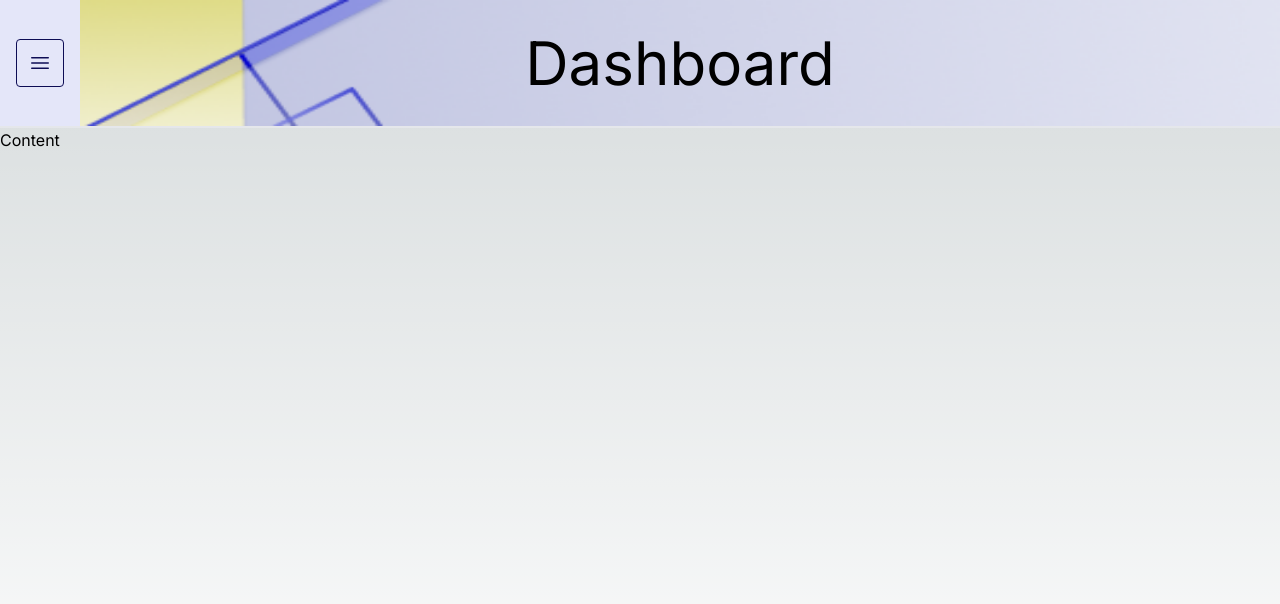
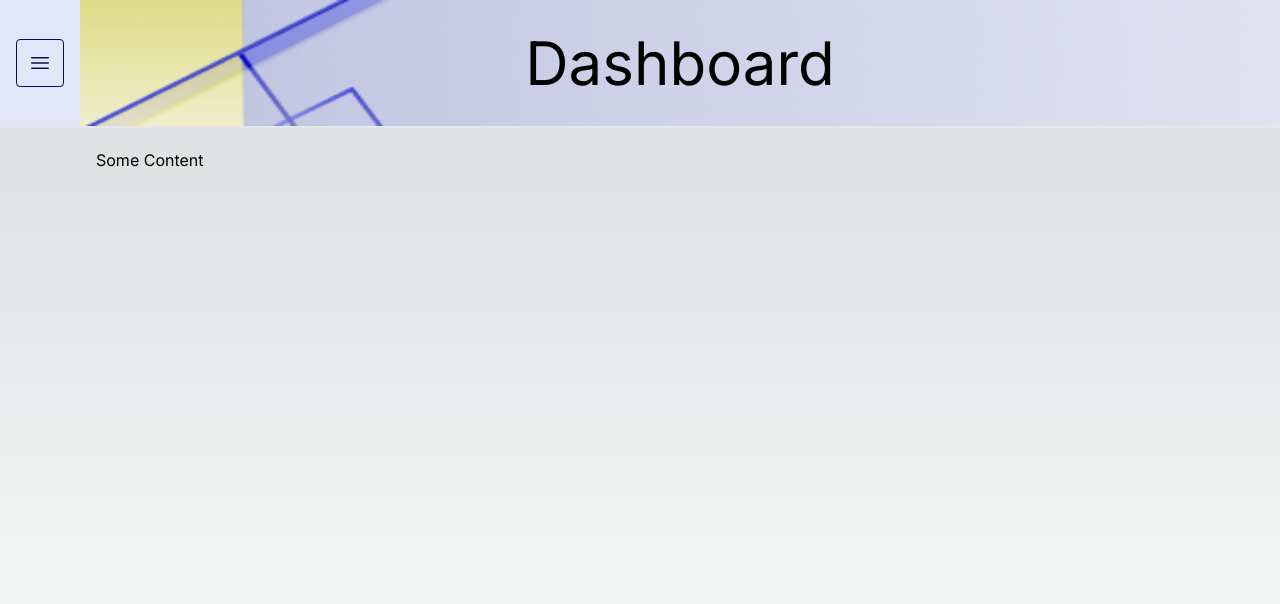
Before and after one commit to mlsloynaz/time-management-next, a Next.js app: page /dashboard in a window 1280 px wide. Shown: the top 604 px of the page. Built offline with nearby package versions, Linux system fonts and the light colour scheme.

Commit message:
Stile all content pages

```diff
--- a/app/(withMenu)/dashboard/page.tsx
+++ b/app/(withMenu)/dashboard/page.tsx
@@ -1,11 +1,11 @@
-import { PageTitle } from "@/ui/common/pageTitle";
+import ContentPage from "@/ui/common/contentPage";
 
 export default function Dashboard() {
+
     return (
-
-        <div className="flex flex-col"><PageTitle title="Dashboard" />
-            <div className="flex-1"> Content </div>
-        </div>
+        <ContentPage title="Dashboard">
+           Some Content
+        </ContentPage>
     )
 
 }
--- a/app/(withMenu)/reports/page.tsx
+++ b/app/(withMenu)/reports/page.tsx
@@ -1,8 +1,10 @@
+import ContentPage from "@/ui/common/contentPage";
 
-export default function Reports(){
+export default function Reports() {
+
     return (
-        <div className="flex flex-col"><PageTitle title="Reports" />
-            <div className="flex-1"> Content </div>
-        </div>
+        <ContentPage title="Reports">
+            Some Content
+        </ContentPage>
     )
 }
--- a/app/(withMenu)/settings/events/page.tsx
+++ b/app/(withMenu)/settings/events/page.tsx
@@ -1,6 +1,10 @@
+import ContentPage from "@/ui/common/contentPage";
 
-export default function EventsSettings(){
+export default function EventsSettings() {
+
     return (
-        <div>Events Page</div>
+        <ContentPage title="Events">
+            Some Content
+        </ContentPage>
     )
 }
--- a/app/(withMenu)/settings/users/create/page.tsx
+++ b/app/(withMenu)/settings/users/create/page.tsx
@@ -1,12 +1,13 @@
 
+import ContentPage from "@/ui/common/contentPage";
 import { Form } from "@/ui/users/create-form";
 
 
 export default function CreateUser() {
 
     return (
-        <div>
+        <ContentPage title="Create User">
             <Form />
-        </div>
+        </ContentPage>
     )
 }
--- a/app/(withMenu)/settings/users/page.tsx
+++ b/app/(withMenu)/settings/users/page.tsx
@@ -1,20 +1,12 @@
-import { PageTitle } from "@/ui/common/pageTitle";
+import ContentPage from "@/ui/common/contentPage";
 import { UserList } from "@/ui/users/list";
 
-const translations = {
-    pageTitle: "Manage users",
-    userList: "User list",
-    createUser: "Create User"
-}
 
 export default async function UsersSettings() {
 
     return (
-        <div className="flex flex-col">
-            <PageTitle title="Users settings" />
-            <div className="flex-1 flex  flex-col p-5 md:px-24">
-               <UserList />
-            </div>
-        </div>
+        <ContentPage title="Users settings">
+            <UserList />
+        </ContentPage>
     )
 }
--- /dev/null
+++ b/app/ui/common/contentPage.tsx
@@ -0,0 +1,22 @@
+import { ReactNode } from "react";
+
+type ContentPageProps = {
+    title: string;
+    children: ReactNode;
+}
+
+export default function ContentPage({ title, children }: ContentPageProps) {
+
+    return (
+        <div className="flex flex-col"><PageTitle title={title} />
+            <div className="flex-1 flex  flex-col p-5 md:px-24"> {children} </div>
+        </div>
+    )
+}
+
+function PageTitle({ title }: { title: string }) {
+
+    return (<div className="flex items-center justify-center h-16 md:h-32 ml-16 md:ml-20 border-b-2 bg-[url('/page-title-bg.png')] bgCover">
+        <p className="text-3xl md:text-6xl">{title}</p>
+    </div>)
+}
--- a/app/ui/common/pageTitle.tsx
+++ /dev/null
@@ -1,5 +0,0 @@
-export function PageTitle({ title }: { title: string }) {
-    return (<div className="flex items-center justify-center h-16 md:h-32 ml-16 md:ml-20 border-b-2 bg-[url('/page-title-bg.png')] bgCover">
-        <p className="text-3xl md:text-6xl">{title}</p>
-    </div>)
-}
```
